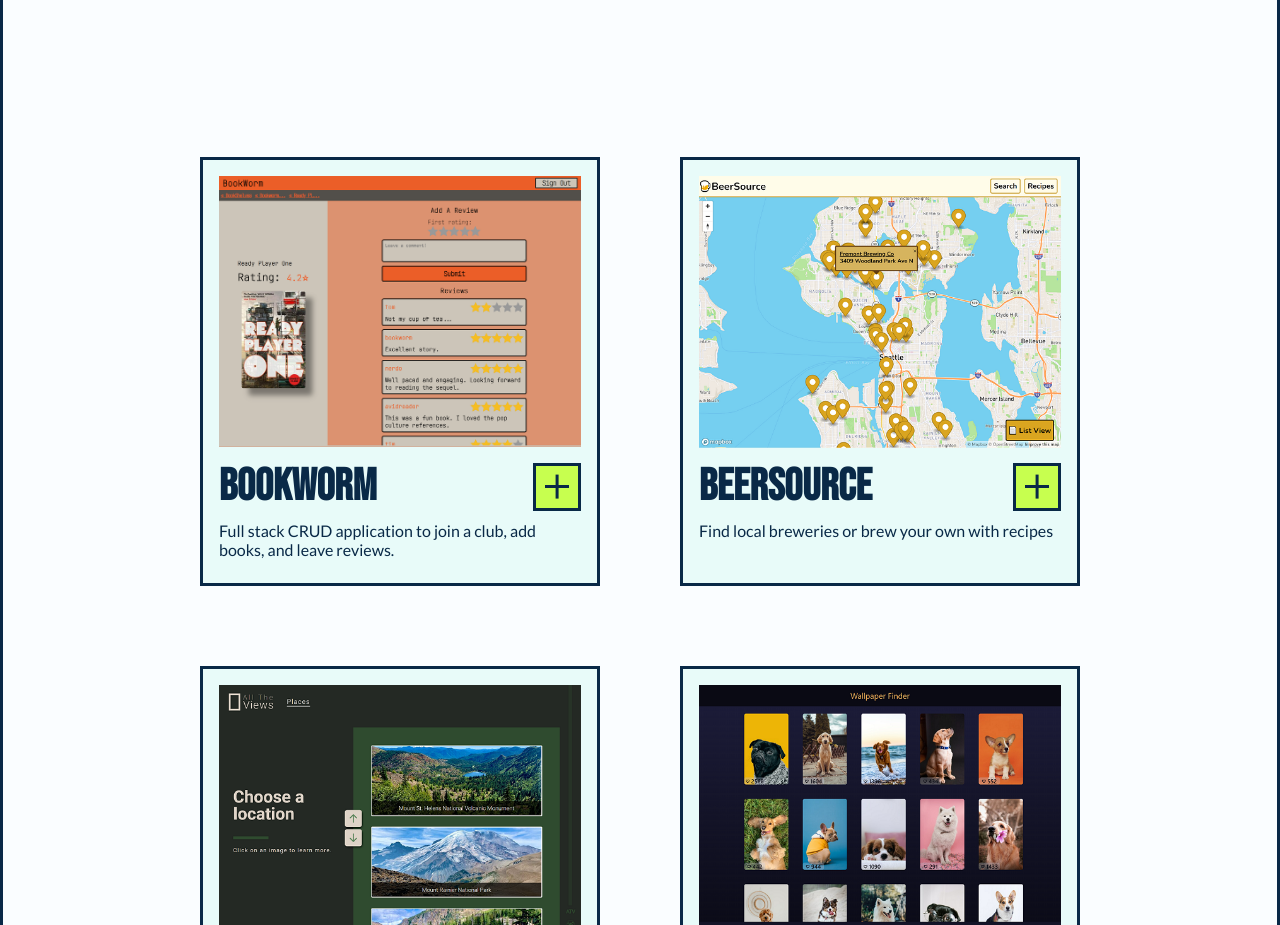
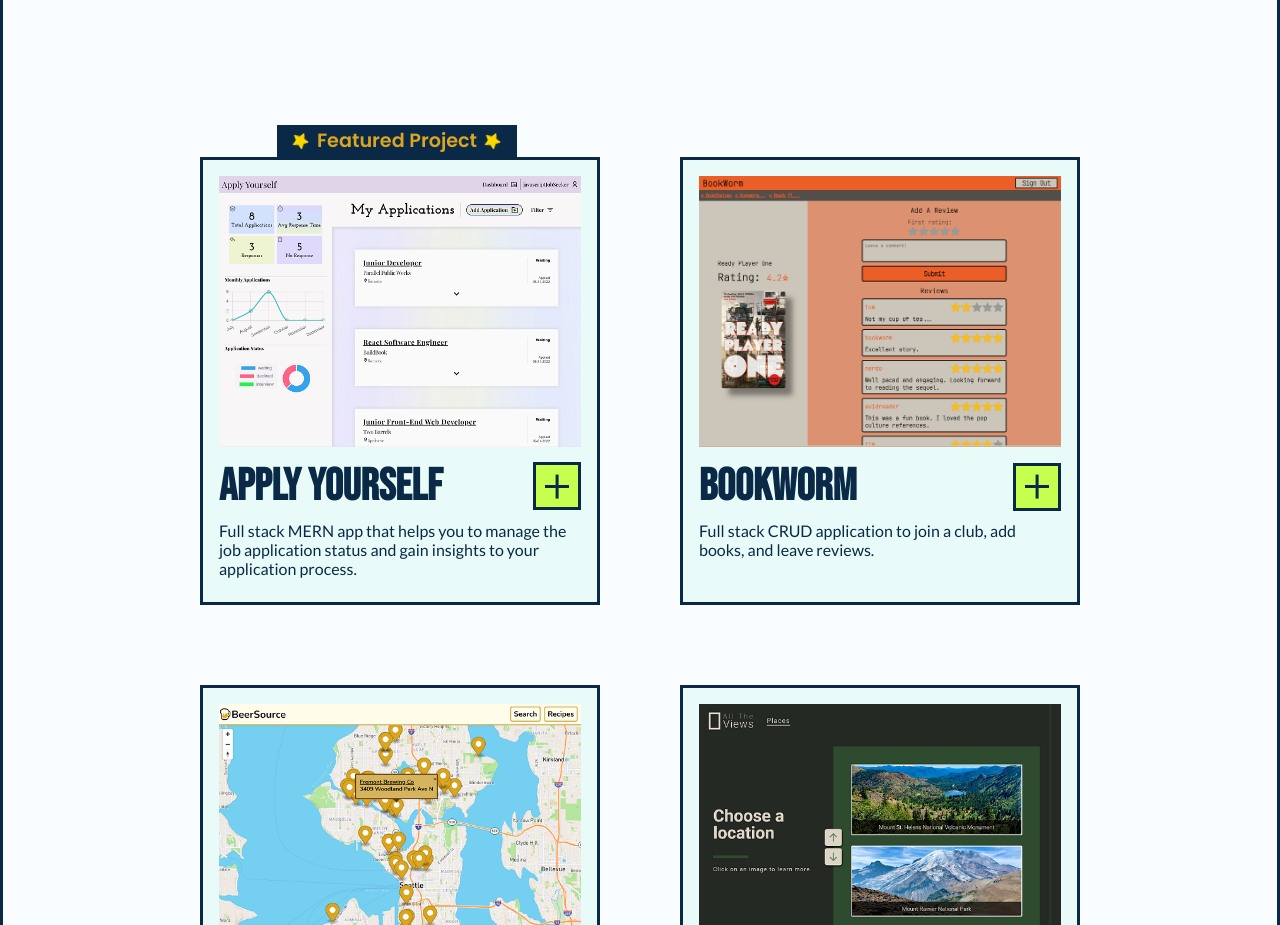
Before and after one commit to a-stepanian/portfolio, a React (Create React App) app: page / in a window 1280 px wide. Shown: the part 1160-2085 px from the top of the page. Built offline with nearby package versions, Linux system fonts and the light colour scheme.

Commit message:
update portfolio projects

```diff
--- a/src/data.js
+++ b/src/data.js
@@ -1,23 +1,24 @@
 const data = [
-  // {
-  //   id: "6",
-  //   title: "Apply Yourself",
-  //   description:
-  //     "Full stack MERN project that allows you to track your job application status and gain insights to your application process.",
-  //   builtWith: [
-  //     "MongoDB",
-  //     "Express.js",
-  //     "React",
-  //     "Node.js",
-  //     "styled-components",
-  //     "charts.js",
-  //   ],
-  //   url: "https://client-apply-yourself.netlify.app/",
-  //   thumbnail: "apply.png",
-  //   learnings: "learned alot",
-  //   repo: "https://github.com/a-stepanian/apply-yourself-client",
-  //   repo2: "https://github.com/a-stepanian/apply-yourself-server",
-  // },
+  {
+    id: "6",
+    title: "Apply Yourself",
+    description:
+      "Full stack MERN app that helps you to manage the job application status and gain insights to your application process.",
+    builtWith: [
+      "MongoDB",
+      "Express.js",
+      "React",
+      "Node.js",
+      "styled-components",
+      "charts.js",
+      "bcrypt",
+    ],
+    url: "https://client-apply-yourself.netlify.app/",
+    thumbnail: "apply.png",
+    learnings: "learned alot",
+    repo: "https://github.com/a-stepanian/apply-yourself-client",
+    repo2: "https://github.com/a-stepanian/apply-yourself-server",
+  },
   {
     id: "5",
     title: "BookWorm",
```
Also changed, not shown: public/apply.png.
